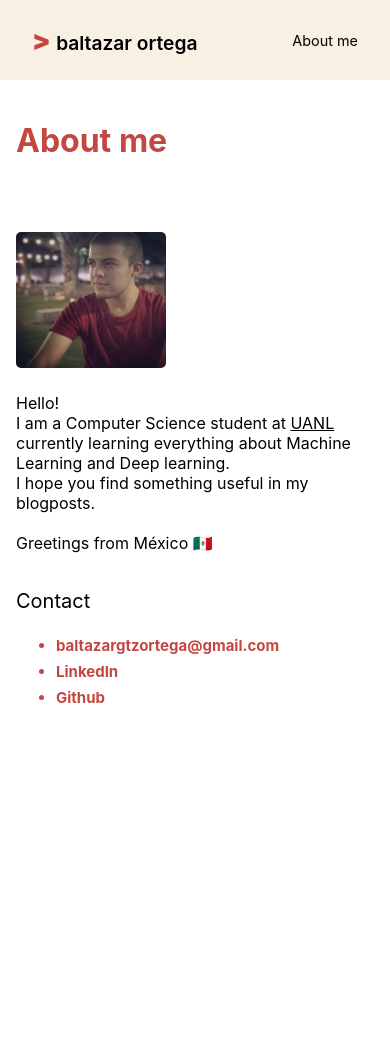
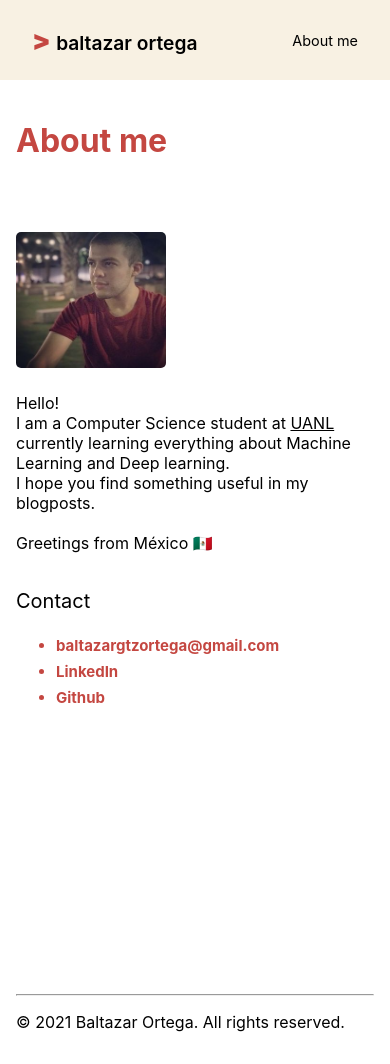
Before and after one commit to Baltazar-Ortega/my_blog, a Next.js app: page /about-me in a window 390 px wide. Before the commit the page ends 994 px from the top, so only its background shows below. Built offline with nearby package versions, Linux system fonts and the light colour scheme.

Commit message:
responsive footer in blogposts

```diff
--- a/components/Blogpost.tsx
+++ b/components/Blogpost.tsx
@@ -1,16 +1,16 @@
-import React, { useState } from "react";
+import React from "react";
 import styles from "../styles/Blogpost.module.scss";
-import Footer from "./Footer";
 
 const Blogpost = ({ post }) => {
   return (
+    <div>
       <div className={styles.blogpostContainer}>
         <h1 className={styles.blogpostTitle}>{post.title}</h1>
         <div
           dangerouslySetInnerHTML={{ __html: post.html }}
           className={styles.innerHtml}
         ></div>
-      <Footer />
+      </div>
     </div>
   );
 };
--- a/components/Footer.tsx
+++ b/components/Footer.tsx
@@ -1,15 +1,17 @@
 import React from "react";
+import styles from "../styles/Footer.module.scss";
 
-function Footer() {
+function Footer(props) {
   return (
-    <footer
-      style={{
-        width: "100%",
-        height: "70px",
-      }}
-    >
-      <hr />
-      <p> © 2021 Baltazar Ortega. All rights reserved.</p>
+    <footer className={styles.footerContainer}>
+      <div
+        className={
+          props.isBlogpost ? styles.footerTagBlogpost : styles.footerTag
+        }
+      >
+        <hr />
+        <p> © 2021 Baltazar Ortega. All rights reserved.</p>
+      </div>
     </footer>
   );
 }
--- a/components/Header.tsx
+++ b/components/Header.tsx
@@ -7,14 +7,18 @@ const Header = () => {
     <div className={styles.headerContainer}>
       <div className={styles.header}>
         <Link href="/">
-          <h1 className={styles.blogName}>
-            {" "}
-            <span className={styles.logo}> {">"} </span> baltazar ortega
-          </h1>
+          <a className="linkHeader">
+            <h1 className={styles.blogName}>
+              {" "}
+              <span className={styles.logo}> {">"} </span> baltazar ortega
+            </h1>
+          </a>
         </Link>
         <div>
           <Link href="/about-me">
-            <p className={styles.aboutMe}>About me</p>
+            <a className="linkHeader">
+              <p className={styles.aboutMe}>About me</p>
+            </a>
           </Link>
         </div>
       </div>
--- a/components/PostsList.tsx
+++ b/components/PostsList.tsx
@@ -1,7 +1,6 @@
 import React from "react";
 import styles from "../styles/PostsList.module.scss";
 import Link from "next/link";
-import Footer from "./Footer";
 
 const PostsList = (props) => {
   return (
@@ -45,8 +44,6 @@ const PostsList = (props) => {
           );
         })}
       </ul>
-
-      <Footer></Footer>
     </div>
   );
 };
--- a/pages/about-me.tsx
+++ b/pages/about-me.tsx
@@ -61,6 +61,8 @@ const aboutMe = () => {
           </li>
         </ul>
       </div>
+
+      <Footer isBlogpost={false}></Footer>
     </div>
   );
 };
--- a/pages/es.tsx
+++ b/pages/es.tsx
@@ -1,3 +1,4 @@
+import Footer from "../components/Footer";
 import Header from "../components/Header";
 import PostsList from "../components/PostsList";
 
@@ -28,6 +29,7 @@ const SpanishHome: React.FC<{ posts: Post[] }> = (props) => {
     <div>
       <Header></Header>
       <PostsList posts={posts} es={true}></PostsList>
+      <Footer isBlogpost={false}></Footer>
     </div>
   );
 };
--- a/pages/index.tsx
+++ b/pages/index.tsx
@@ -1,3 +1,4 @@
+import Footer from "../components/Footer";
 import Header from "../components/Header";
 import PostsList from "../components/PostsList";
 
@@ -28,6 +29,7 @@ const Home: React.FC<{ posts: Post[] }> = (props) => {
     <div>
       <Header></Header>
       <PostsList posts={posts} es={false}></PostsList>
+      <Footer isBlogpost={false}></Footer>
     </div>
   );
 };
--- /dev/null
+++ b/styles/Footer.module.scss
@@ -0,0 +1,60 @@
+$padding-container: 0 20rem;
+
+.footerContainer {
+  width: 100%;
+  height: 70px;
+}
+
+.footerTag {
+  padding: $padding-container;
+}
+
+.footerTagBlogpost {
+  padding: $padding-container;
+}
+
+@media only screen and (max-width: 1220px) {
+  .footerTagBlogpost {
+    padding: 0 17rem;
+  }
+}
+
+@media only screen and (max-width: 1120px) {
+  .footerTag {
+    padding: 0 11rem;
+  }
+
+  .footerTagBlogpost {
+    padding: 0 15rem;
+  }
+}
+
+@media only screen and (max-width: 900px) {
+  .footerTag {
+    padding: 0 8rem;
+  }
+
+  .footerTagBlogpost {
+    padding: 0 7rem;
+  }
+}
+
+@media only screen and (max-width: 700px) {
+  .footerTag {
+    padding: 0 5rem;
+  }
+
+  .footerTagBlogpost {
+    padding: 0 3rem;
+  }
+}
+
+@media only screen and (max-width: 500px) {
+  .footerTag {
+    padding: 0 1rem;
+  }
+
+  .footerTagBlogpost {
+    padding: 0 1rem;
+  }
+}
```
Also changed, not shown: pages/post/[slug].tsx (+6 -3 lines). Lines whose indentation alone changed are shown as unchanged.
